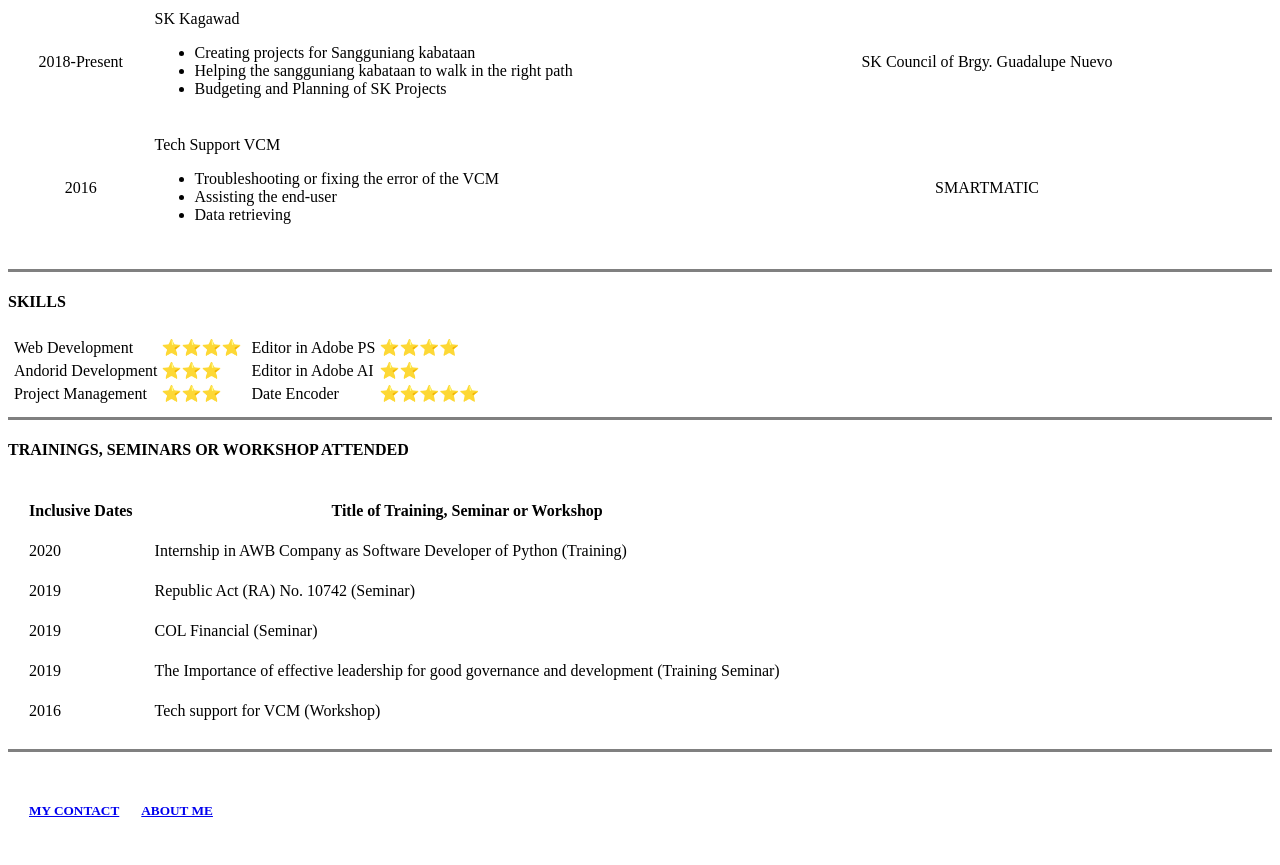
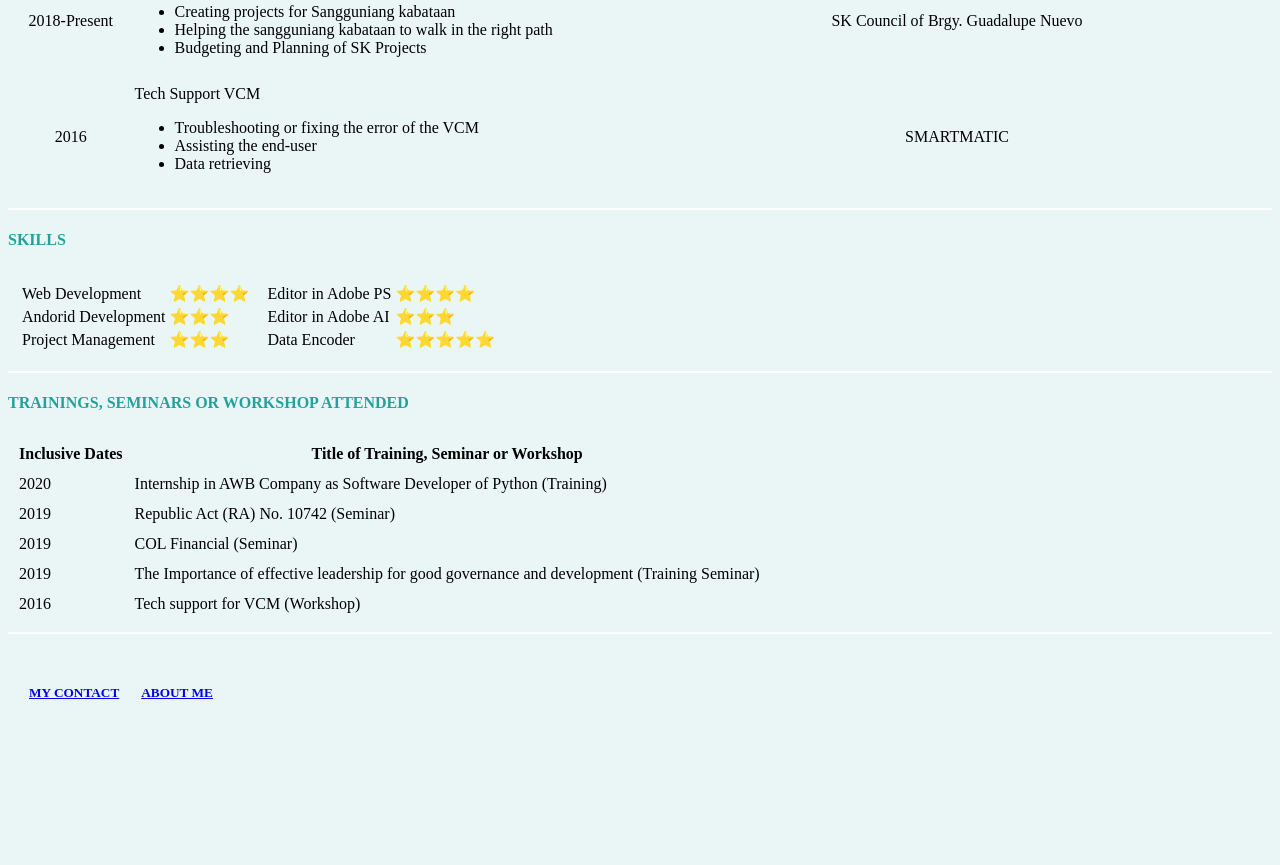
Before and after one commit to migsglean1998/CV, a plain HTML site: page index.html in a window 1280 px wide. Shown: the part 747-1612 px from the top of the page. After the commit the page ends 1499 px from the top, so only its background shows below. Drawn offline with Linux system fonts and the light colour scheme.

Commit message:
Initial CV

```diff
--- /dev/null
+++ b/css/styles.css
@@ -0,0 +1,18 @@
+body {
+  background-color: #eaf6f6;
+}
+
+h1 {
+  color: #24a19c;
+}
+
+h4 {
+    color: #24a19c;
+}
+
+hr {
+  border-color: white;
+  border-style: none;
+  border-top-style: solid;
+  border-top-width: 2px;
+}
--- a/index.html
+++ b/index.html
@@ -4,12 +4,14 @@
 <head>
   <meta charset="utf-8">
   <title>Miguel Glean Personal Site</title>
+  <link rel="stylesheet" href="css/styles.css">
+
 </head>
 
 <body>
   <table cellspacing=20>
     <tr>
-      <td><img src="glean.png" alt="Miguel Glean Profile Picture" height="300" width="300"></td>
+      <td><img src="images/glean.png" alt="Miguel Glean Profile Picture" height="300" width="300"></td>
       <td>
         <h1>Miguel Ervin P. Glean</h1>
         <p>I am an <strong>Android</strong> and <strong>Web Developer</strong></p>
@@ -17,9 +19,9 @@
       </td>
     </tr>
   </table>
-  <hr size="3" noshade>
+  <hr>
   <h4>PROFESSIONAL OR VOLUNTEER EXPERIENCE</h4>
-  <table cellspacing=20>
+  <table cellspacing=10>
     <thead>
       <th>Inclusive Dates</th>
       <th>Nature of Experience/Job Title</th>
@@ -89,9 +91,9 @@
       </tr>
     </tbody>
   </table>
-  <hr size="3" noshade>
+  <hr>
   <h4>SKILLS</h4>
-  <table>
+  <table cellspacing=10>
     <tr>
       <td>
         <table>
@@ -117,19 +119,19 @@
           </tr>
           <tr>
             <td>Editor in Adobe AI</td>
-            <td>⭐⭐</td>
+            <td>⭐⭐⭐</td>
           </tr>
           <tr>
-            <td>Date Encoder</td>
+            <td>Data Encoder</td>
             <td>⭐⭐⭐⭐⭐</td>
           </tr>
         </table>
       </td>
     </tr>
   </table>
-  <hr size="3" noshade>
+  <hr>
   <h4>TRAININGS, SEMINARS OR WORKSHOP ATTENDED</h4>
-  <table cellspacing=20>
+  <table cellspacing=10>
     <thead>
       <th>Inclusive Dates</th>
       <th>Title of Training, Seminar or Workshop</th>
@@ -157,14 +159,18 @@
       </tr>
     </tbody>
   </table>
-  <hr size="3" noshade>
-  <table cellspacing = 20>
+  <hr>
+  <table cellspacing=20>
     <tr>
       <td>
-          <a href="contactMe.html"><h5>MY CONTACT</h5></a>
+        <a href="contactMe.html">
+          <h5>MY CONTACT</h5>
+        </a>
       </td>
       <td>
-        <a href="aboutMe.html"><h5>ABOUT ME</h5></a>
+        <a href="aboutMe.html">
+          <h5>ABOUT ME</h5>
+        </a>
       </td>
     </tr>
   </table>
```
Also changed, not shown: aboutMe.html (+1 -0 lines), contactMe.html (+5 -4 lines), images/glean.png (added), images/gmail.png (added), images/location.png (added), images/phone.png (added). Lines whose indentation alone changed are shown as unchanged.
